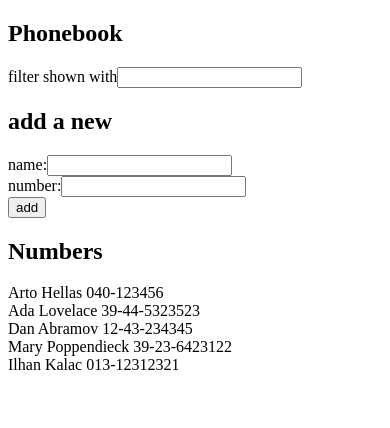
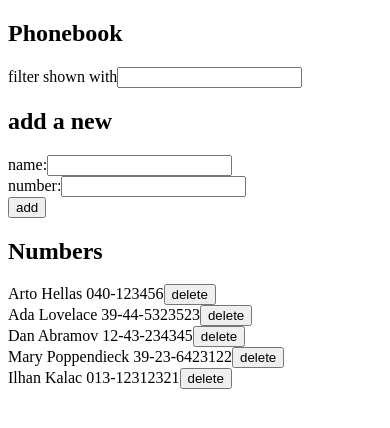
Before and after one commit to ilhankalac/fullstackopen, a React (Vite) app in the folder part2/phonebook/: page / in a window 390 px wide. Shown: the top 428 px of the page. Built offline with nearby package versions, Linux system fonts and the light colour scheme; data requests are answered from the project's data file.

Commit message:
feat(phonebook): 2.14: The Phonebook step 9

```diff
--- a/part2/phonebook/db.json
+++ b/part2/phonebook/db.json
@@ -21,7 +21,7 @@
       "id": "4"
     },
     {
-      "id": 5,
+      "id": "5",
       "name": "Ilhan Kalac",
       "number": "013-12312321"
     }
--- a/part2/phonebook/src/App.jsx
+++ b/part2/phonebook/src/App.jsx
@@ -2,13 +2,13 @@ import { useState, useEffect } from 'react'
 import Filter from './components/Filter'
 import PersonForm from './components/PersonForm'
 import Persons from './components/Persons'
-import personService from './services/persons'
+import personsService from './services/persons'
 
 const App = () => {
   const [persons, setPersons] = useState([])
 
   useEffect(() => {
-    personService
+    personsService
       .getAll()
       .then(response => {
         console.log('promise fulfilled')
@@ -50,14 +50,15 @@ const App = () => {
       setNewName('')
       return
     }
-
+    // find the highest current id and add 1
+    const highestId = persons.find(person => Number(person.id) === Math.max(...persons.map(p => Number(p.id))))?.id || 0
     const newPerson = {
-      id: persons.length + 1,
+      id: (Number(highestId) + 1).toString(),
       name: newName.trim(),
       number: newNumber
     }
 
-    personService.create(newPerson).then(responseData => {
+    personsService.create(newPerson).then(responseData => {
       setPersons(persons.concat(responseData))
     })
 
@@ -65,6 +66,13 @@ const App = () => {
     setNewNumber('')
   }
 
+  const onDeletePerson = (id) => {
+    if(confirm(`Delete ${persons.find(person => person.id === id)?.name}?`)) {
+      personsService.deleteObj(id).then(() => {
+        setPersons(persons.filter(person => person.id !== id))
+      })
+    }
+  }
   return (
     <div>
       <h2>Phonebook</h2>
@@ -86,7 +94,10 @@ const App = () => {
 
       <h2>Numbers</h2>
 
-      <Persons persons={personsToShow} />
+      <Persons
+        persons={personsToShow}
+        onDeletePerson={onDeletePerson}
+      />
     </div>
   )
 }
--- a/part2/phonebook/src/components/Persons.jsx
+++ b/part2/phonebook/src/components/Persons.jsx
@@ -1,10 +1,12 @@
-
-const Persons = ({ persons }) => {
+const Persons = ({ persons, onDeletePerson }) => {
   return (
     <>
       {persons.map(person =>
         <div key={person.id}>
           {person.name} {person.number}
+          <button onClick={() => onDeletePerson(person.id)}>
+            delete
+          </button>
         </div>
       )}
     </>
--- a/part2/phonebook/src/services/persons.js
+++ b/part2/phonebook/src/services/persons.js
@@ -16,5 +16,8 @@ const update = (id, newObject) => {
   return request.then(response => response.data)
 }
 
+const deleteObj = (id) => {
+  return axios.delete(`${baseUrl}/${id}`)
+}
 
-export default { getAll, create, update }
+export default { getAll, create, update, deleteObj }
```
